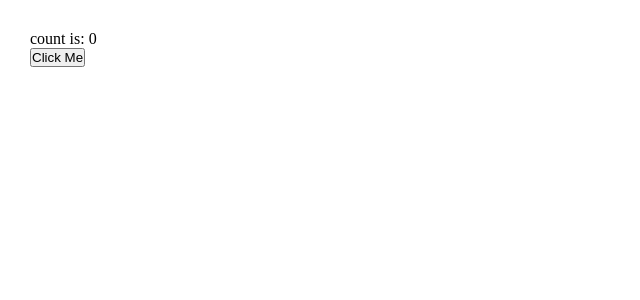
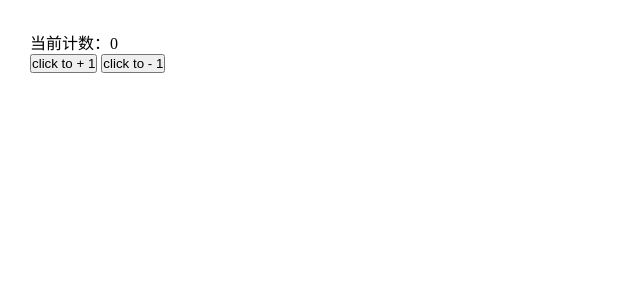
Before and after one commit to dizuncainiao/hello-react, a React (Vite) app: page / in a window 1280 px wide. Shown: the top 300 px of the page, without its empty margins (0-640 px from the left). Built offline with nearby package versions, Linux system fonts and the light colour scheme.

Commit message:
feat: 🎸 UseReducerDemo.tsx

```diff
--- a/src/main.tsx
+++ b/src/main.tsx
@@ -1,11 +1,12 @@
 import React from "react";
 import ReactDOM from "react-dom/client";
+import "./index.css";
 // import MyTicTacToe from "./views/my-tic-tac-toe/MyTicTacToe.tsx";
-import UseStateDemo from "./views/use-state-demo/UseStateDemo.tsx";
-import "./index.css";
+// import UseStateDemo from "./views/use-state-demo/UseStateDemo.tsx";
+import Counter from "./views/use-reducer-demo/UseReducerDemo.tsx";
 
 ReactDOM.createRoot(document.getElementById("root")!).render(
   <React.StrictMode>
-    <UseStateDemo />
+    <Counter />
   </React.StrictMode>,
 );
--- /dev/null
+++ b/src/views/use-reducer-demo/UseReducerDemo.tsx
@@ -0,0 +1,27 @@
+import { useReducer } from "react";
+
+const initialState = {
+  count: 0,
+};
+
+function reducer(state: { count: number }, type: string) {
+  switch (type) {
+    case "add":
+      return { count: state.count + 1 };
+    case "sub":
+      return { count: state.count - 1 };
+    default:
+      throw new Error();
+  }
+}
+
+export default function Counter() {
+  const [state, dispatch] = useReducer(reducer, initialState);
+
+  return (
+    <div>
+      <p>当前计数：{state.count}</p>
+      <button onClick={() => dispatch("add")}>click to + 1</button> <button onClick={() => dispatch("sub")}>click to - 1</button>
+    </div>
+  );
+}
```
